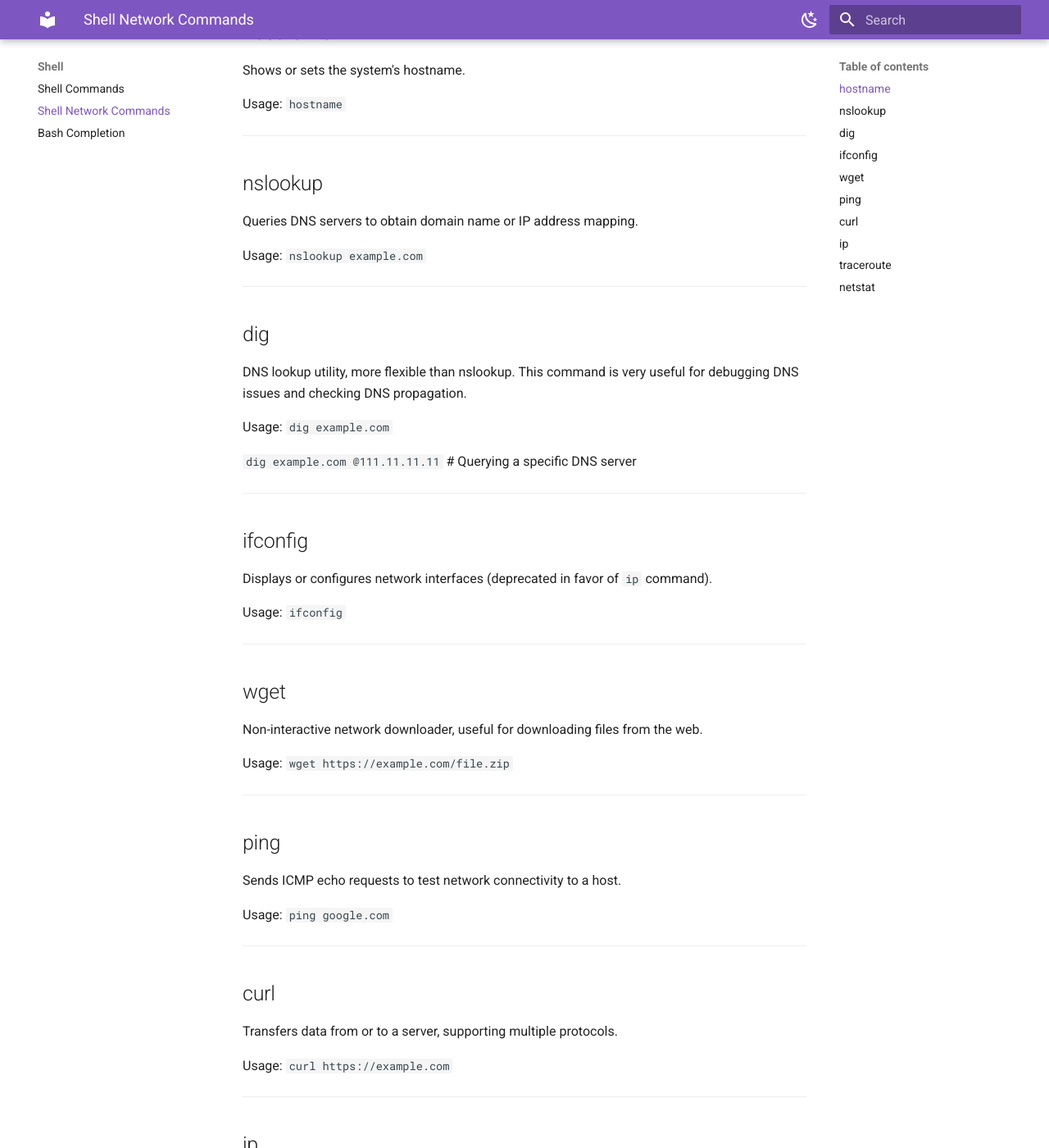
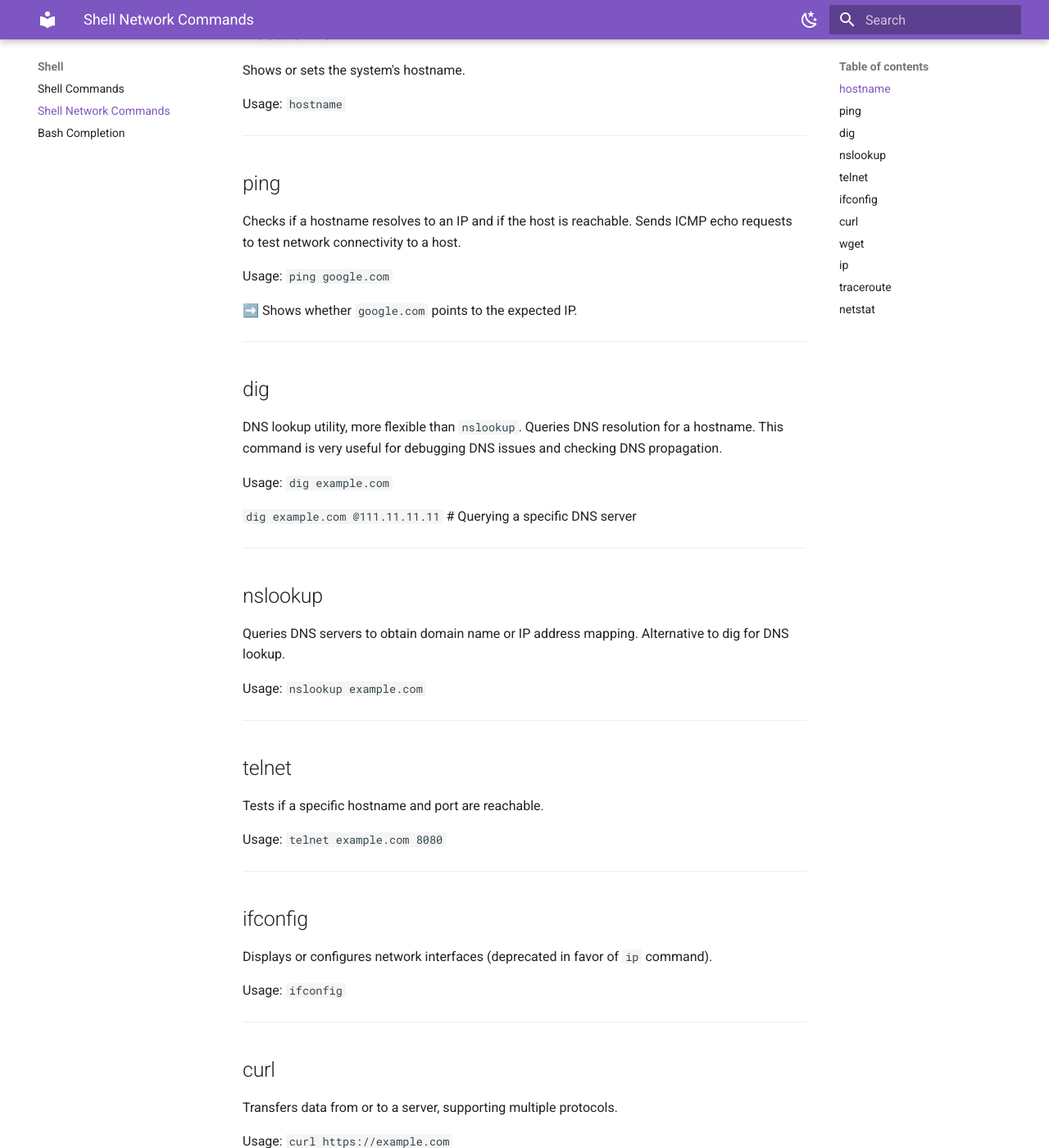
Before and after one commit to ozlmulg/my-dev-notes, an MkDocs documentation site: the page built from docs/shell/shell-network-commands.md, in a window 1280 px wide and 1400 px high, scrolled down 323 px. Shown: the whole window at 82% size. Built offline with MkDocs 1.6.1 and Material for MkDocs 9.7.7, drawn with Linux system fonts in a browser that asks for light colours.

Commit message:
Add oberriding hostnames

```diff
--- a/docs/shell/shell-network-commands.md
+++ b/docs/shell/shell-network-commands.md
@@ -14,24 +14,45 @@
 
 ---
 
+## ping
+
+Checks if a hostname resolves to an IP and if the host is reachable. Sends ICMP echo requests to test network
+connectivity to a host.
+
+Usage:
+`ping google.com`
+
+➡️ Shows whether `google.com` points to the expected IP.
+
+---
+
+## dig
+
+DNS lookup utility, more flexible than `nslookup`. Queries DNS resolution for a hostname.
+This command is very useful for debugging DNS issues and checking DNS propagation.
+
+Usage:
+`dig example.com`
+
+`dig example.com @111.11.11.11` # Querying a specific DNS server
+
+---
+
 ## nslookup
 
-Queries DNS servers to obtain domain name or IP address mapping.
+Queries DNS servers to obtain domain name or IP address mapping. Alternative to dig for DNS lookup.
 
 Usage:
 `nslookup example.com`
 
 ---
 
-## dig
+## telnet
 
-DNS lookup utility, more flexible than nslookup.
-This command is very useful for debugging DNS issues and checking DNS propagation.
+Tests if a specific hostname and port are reachable.
 
 Usage:
-`dig example.com`
-
-`dig example.com @111.11.11.11` # Querying a specific DNS server
+`telnet example.com 8080`
 
 ---
 
--- a/mkdocs.yml
+++ b/mkdocs.yml
@@ -113,4 +113,5 @@
       - Multi-Gitter: tools/multi-gitter.md
       - Multipass: tools/multipass.md
       - BloomRPC: tools/bloomrpc.md
-      - UTM Windows ARM on Mac: tools/utm-windows-arm-on-mac.md
+      - Windows on Mac via UTM: tools/windows-on-mac-via-utm.md
+      - Overriding Hostnames: tools/overriding-hostnames.md
```
Also changed, not shown: other parts of docs/shell/shell-network-commands.md (+9 -18 lines), docs/tools/overriding-hostnames.md (added, +87 -0 lines), docs/tools/windows-on-mac-via-utm.md (renamed from docs/tools/utm-windows-arm-on-mac.md, +1 -1 lines).
